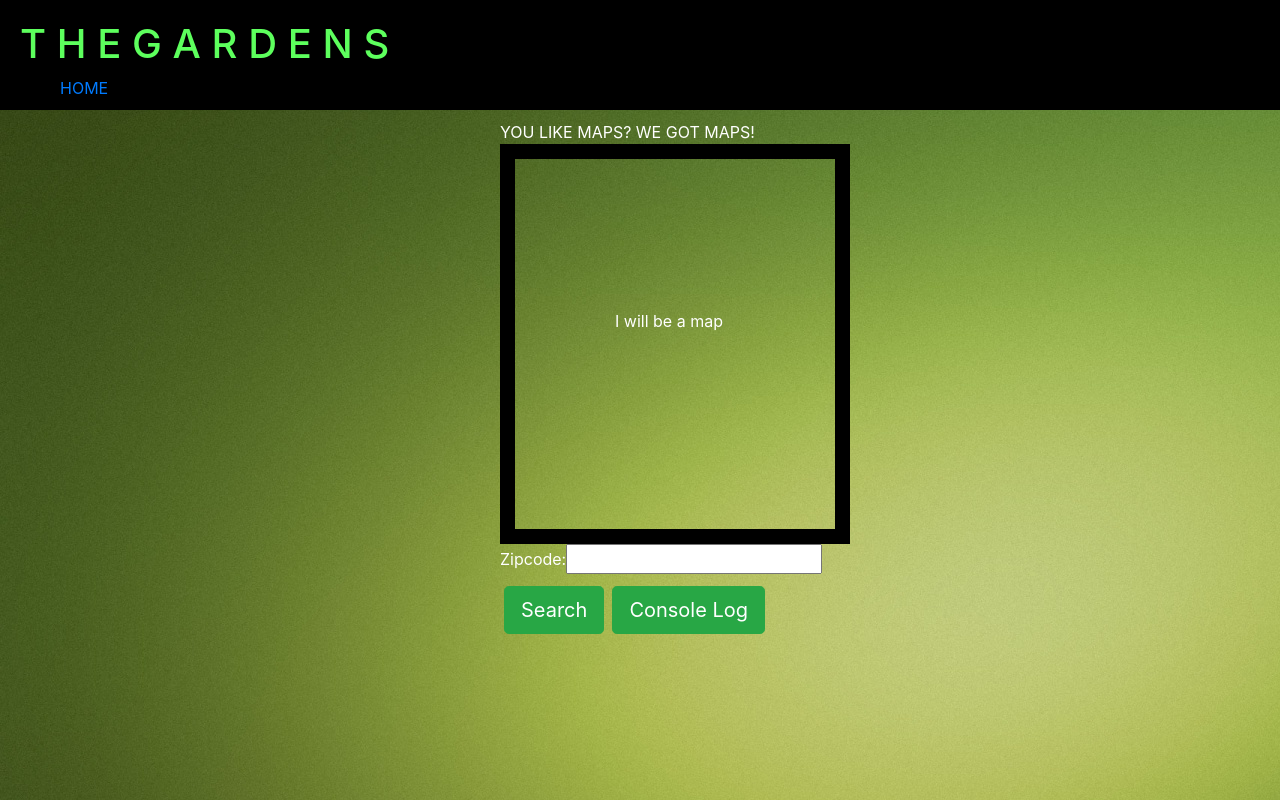
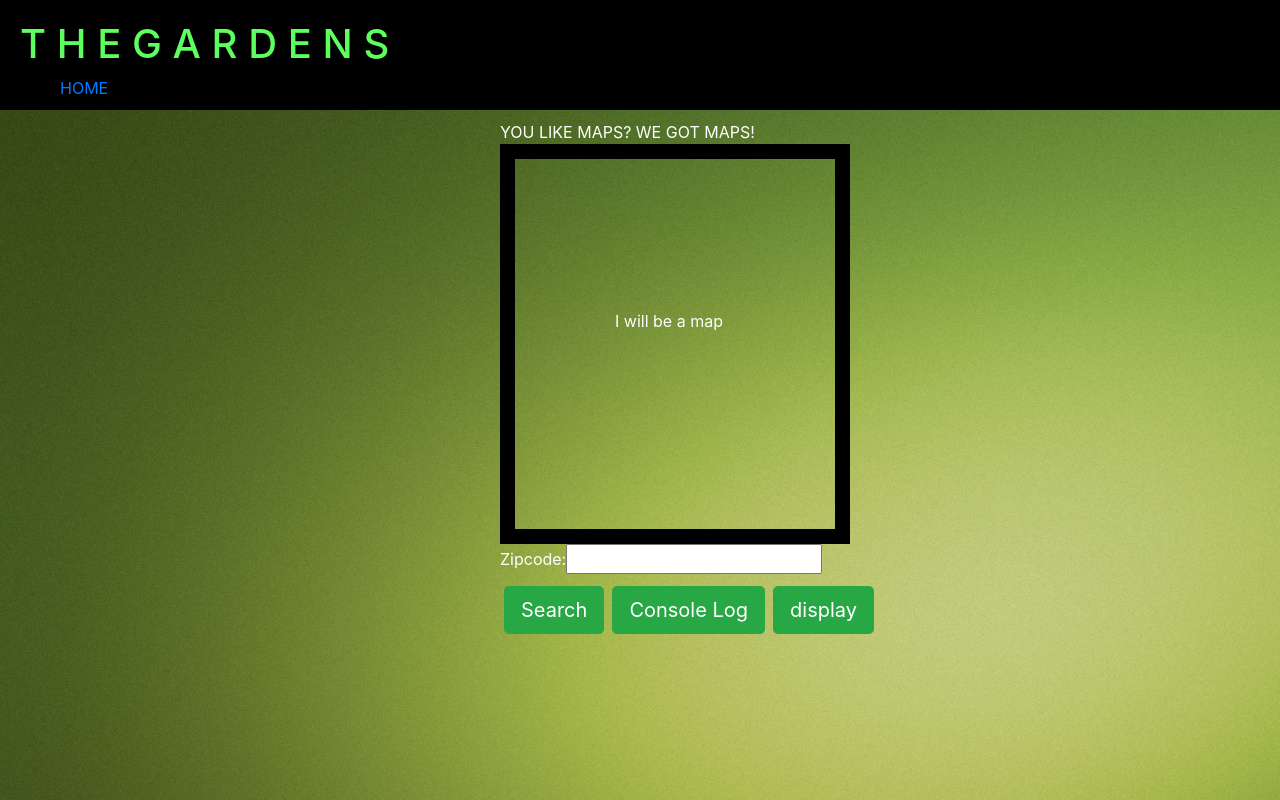
Before and after one commit to GreatestDane/Garden_App, a React (Create React App) app in the folder garden-finder/: page /map in a window 1280 px wide. Built offline with nearby package versions, Linux system fonts and the light colour scheme.

Commit message:
Attempting to render map data

```diff
--- a/garden-finder/src/components/Maps/Maps.js
+++ b/garden-finder/src/components/Maps/Maps.js
@@ -9,16 +9,16 @@ class Maps extends Component {
     };
 
 
-    // renderMapData = () => {
-    //     const mapElements = this.state.mapData.map( (element, i) => {
-    //         return (
-    //             <div key={i} className='map-elements'>
-    //                 {element}
-    //             </div>
-    //         )
-    //     })
-    //         return mapElements;
-    // }
+    renderMapData = () => {
+        const mapElements = this.state.mapData.map( (element, i) => {
+            return (
+                <div key={i} className='map-elements'>
+                    {element}
+                </div>
+            )
+        })
+            return mapElements;
+    }
 
     handleClick = () => {
         fetch(`https://${BASE_URL}/search/${VERSION}/search/91942.${EXT}?key=${API_KEY}`)
@@ -65,9 +65,11 @@ class Maps extends Component {
                     </form>
                     <button className="top-button btn-lg m-1 btn btn-success" onClick={() => this.handleClick()}>Search</button>
                     <button className="top-button btn-lg m-1 btn btn-success" onClick={() => this.mapLog()}>Console Log</button>
+                    <button className="top-button btn-lg m-1 btn btn-success" onClick={() => this.renderMapData()}>display</button>
+
                 </div>
                 <div className='results'>
-                    {/* {this.renderMapData()} */}
+                    {this.renderMapData()}
                 </div>
             </div>
 
```
